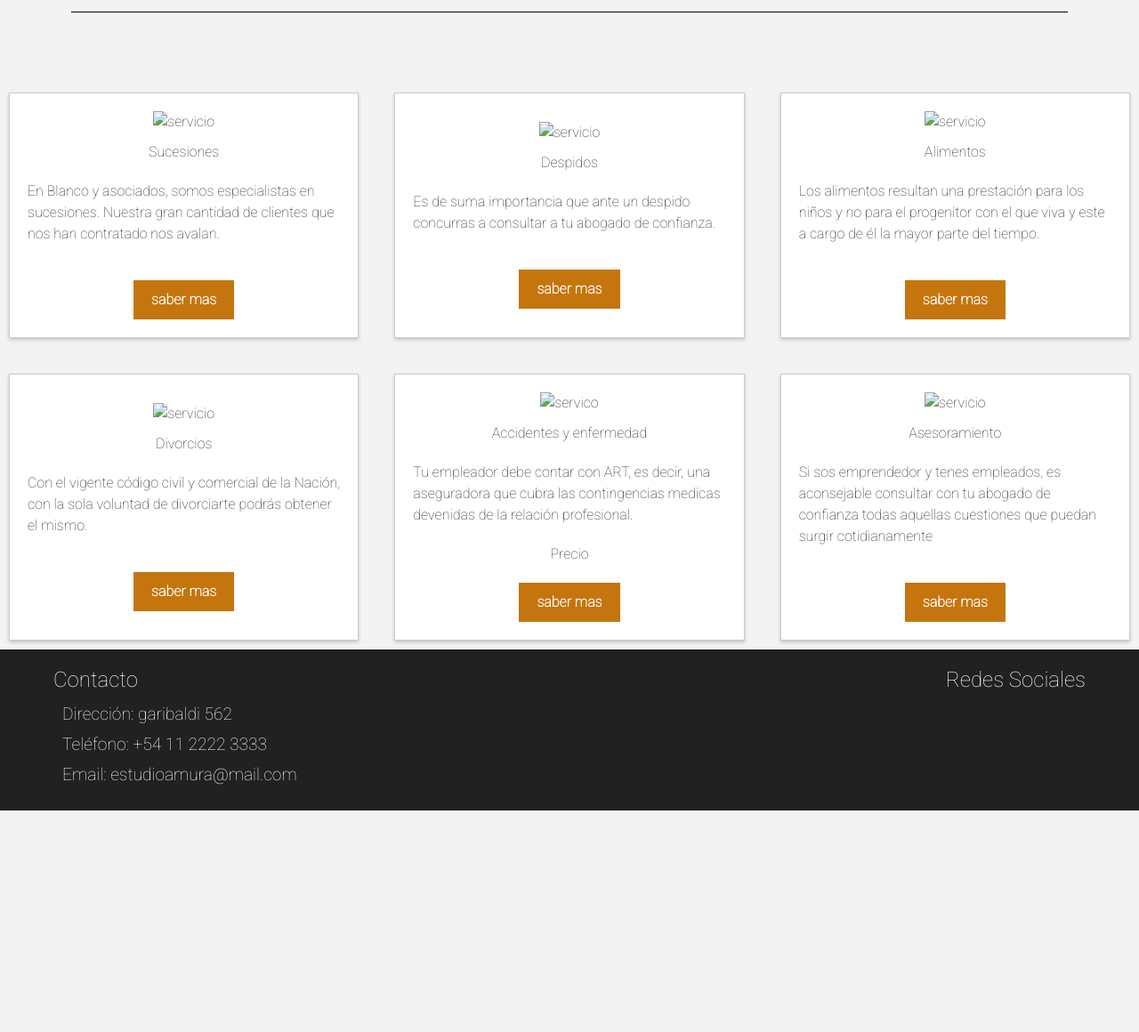
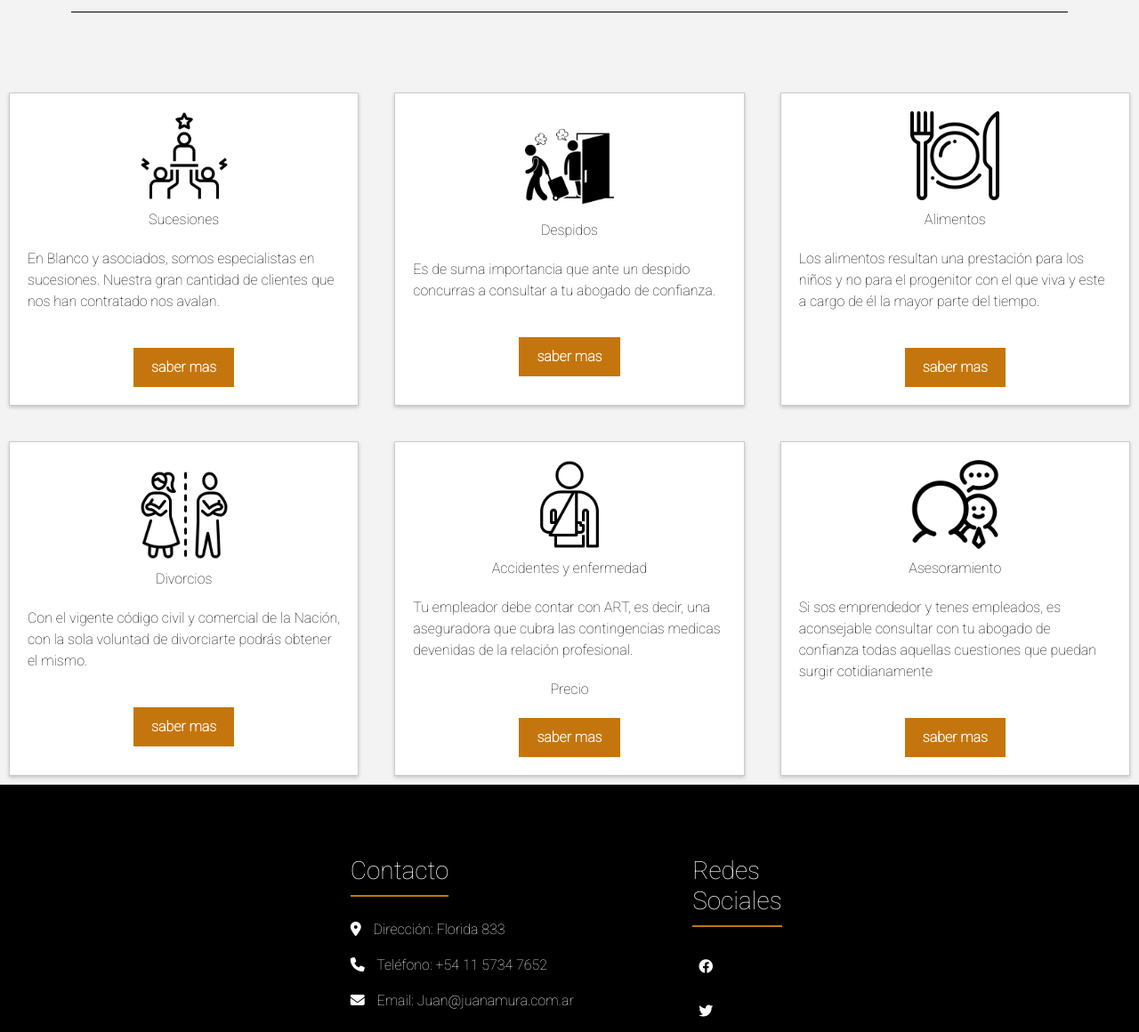
Before and after one commit to nachoamura09/SegundaPreentrega, a plain HTML site: page servicio.html in a window 1280 px wide. Shown: the part 264-1424 px from the top of the page at 89% size. Before the commit the page ends 1175 px from the top, so only its background shows below. Drawn offline with nearby package versions, Linux system fonts and the light colour scheme.

Commit message:
carga inicial

```diff
--- a/scss/_banner.scss
+++ b/scss/_banner.scss
@@ -1,3 +1,4 @@
+
 /* Banner */
 
 .banner {
--- a/scss/_footer.scss
+++ b/scss/_footer.scss
@@ -2,7 +2,7 @@
 
 .footer {
     background-color: #212121;
-    color: #fff;
+    color: #ffffff;
     padding: 20px 0;
   }
 
--- a/servicio.html
+++ b/servicio.html
@@ -6,12 +6,15 @@
     <title>Servicios</title>
     <link href="https://cdn.jsdelivr.net/npm/bootstrap@5.3.2/dist/css/bootstrap.min.css" rel="stylesheet" integrity="sha384-T3c6CoIi6uLrA9TneNEoa7RxnatzjcDSCmG1MXxSR1GAsXEV/Dwwykc2MPK8M2HN" crossorigin="anonymous">
     <link rel="stylesheet" href="css/estilo.css">
+    <link rel="stylesheet" href="https://cdnjs.cloudflare.com/ajax/libs/font-awesome/6.2.1/css/all.min.css">
 
 </head>
 <body>
   <nav class="navbar navbar-expand-lg bg-body-tertiary">
     <div class="container-fluid">
-      <img class="logo3" src="img/logo5libra.png" alt="logo libra">
+      <a class="nav-link" href="../index.html">
+        <img class="logo3" src="img/logo5libra.png" alt="logo libra">
+      </a>
       <button class="navbar-toggler" type="button" data-bs-toggle="collapse" data-bs-target="#navbarNav" aria-controls="navbarNav" aria-expanded="false" aria-label="Toggle navigation">
         <span class="navbar-toggler-icon"></span>
       </button>
@@ -45,7 +48,7 @@
     <main class="contenedorservicios">
 
         <div class="tarjeta">
-            <img src="" alt="servicio">
+            <img src="img/sucesiones.png" alt="servicio">
             <p>Sucesiones</p>
             <p>En Blanco y asociados, somos especialistas en sucesiones. Nuestra gran cantidad de clientes que nos han contratado nos avalan.</p>
             <p></p>
@@ -53,7 +56,7 @@
         </div>
 
         <div class="tarjeta">
-            <img src="" alt="servicio">
+            <img src="img/despidos.png" alt="servicio">
             <p>Despidos</p>
             <p>Es de suma importancia que ante un despido concurras a consultar a tu abogado de confianza.</p>
             <p></p>
@@ -61,7 +64,7 @@
         </div>
 
         <div class="tarjeta">
-            <img src="" alt="servicio">
+            <img src="img/logocomida.png" alt="servicio">
             <p>Alimentos</p>
             <p>Los alimentos resultan una prestación para los niños y no para el progenitor con el que viva y este a cargo de él la mayor parte del tiempo.</p>
             <p></p>
@@ -69,7 +72,7 @@
         </div>
 
         <div class="tarjeta">
-            <img src="" alt="servicio">
+            <img src="img/divorcios.png" alt="servicio">
             <p>Divorcios</p>
             <p>Con el vigente código civil y comercial de la Nación, con la sola voluntad de divorciarte podrás obtener el mismo.</p>
             <p></p>
@@ -77,7 +80,7 @@
         </div>
 
         <div class="tarjeta">
-            <img src="" alt="servico">
+            <img src="img/accidentes.png" alt="servico">
             <p>Accidentes y enfermedad</p>
             <p>Tu empleador debe contar con ART, es decir, una aseguradora que cubra las contingencias medicas devenidas de la relación profesional.</p>
             <p>Precio</p>
@@ -85,7 +88,7 @@
         </div>
 
         <div class="tarjeta">
-            <img src="" alt="servicio">
+            <img src="img/asesoramiento.png" alt="servicio">
             <p>Asesoramiento</p>
             <p>Si sos emprendedor y tenes empleados, es aconsejable consultar con tu abogado de confianza todas aquellas cuestiones que puedan surgir cotidianamente</p>
             <p></p>
@@ -98,15 +101,18 @@
       <div class="footerContenido">
           <div class="infoContacto">
               <h4>Contacto</h4>
-              <p><i class="fas fa-map-marker-alt"></i> Dirección: garibaldi 562</p>
-              <p><i class="fas fa-phone"></i> Teléfono: +54 11 2222 3333</p>
-              <p><i class="fas fa-envelope"></i> Email: estudioamura@mail.com</p>
+              <p><i class="fas fa-map-marker-alt"></i> Dirección: Florida 833</p>
+              <p><i class="fas fa-phone"></i> Teléfono: +54 11 5734 7652</p>
+              <p><i class="fas fa-envelope"></i> Email: Juan@juanamura.com.ar</p>
           </div>
-          <div class="redesSociales">
+          <div class="footer-links">
               <h4>Redes Sociales</h4>
+              <div class="social-link">
               <a href="#"><i class="fab fa-facebook"></i></a>
               <a href="#"><i class="fab fa-twitter"></i></a>
               <a href="#"><i class="fab fa-instagram"></i></a>
+              <a href="#"><i class="fab fa whatsapp"></i></a>
+            </div>
           </div>
       </div>
   </footer>
```
Also changed, not shown: consejosutiles.html (+12 -6 lines), contacto.html (+10 -9 lines), index.html (+10 -5 lines), quienessomos.html (+16 -15 lines), css/estilo.css, img/accidentes.png (added), img/asesoramiento.png (added), img/despidos.png (added), img/divorcios.png (added), img/instagram.png (added), img/logocomida.png (added), img/restaurant_562678.png (added), img/sucesiones.png (added), img/whatsapp.png (added), 1 more files, 1 other file.
